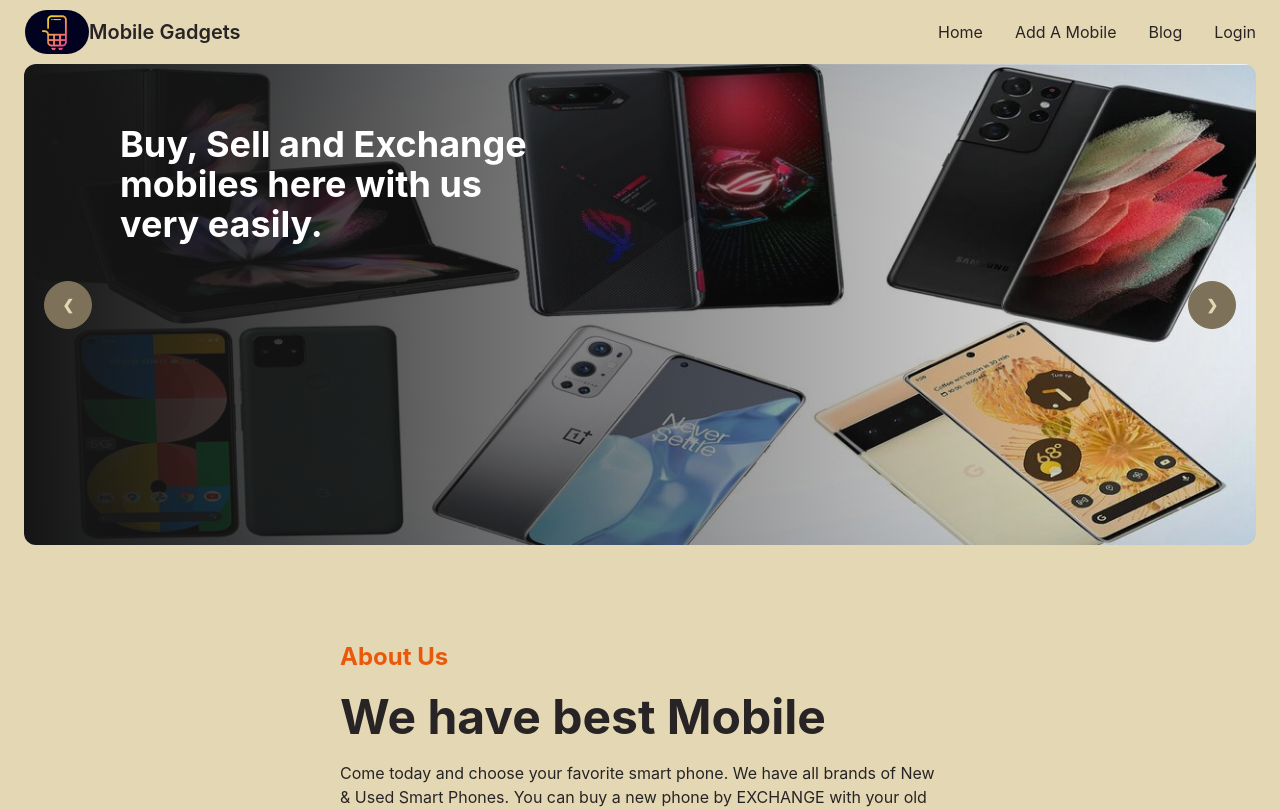
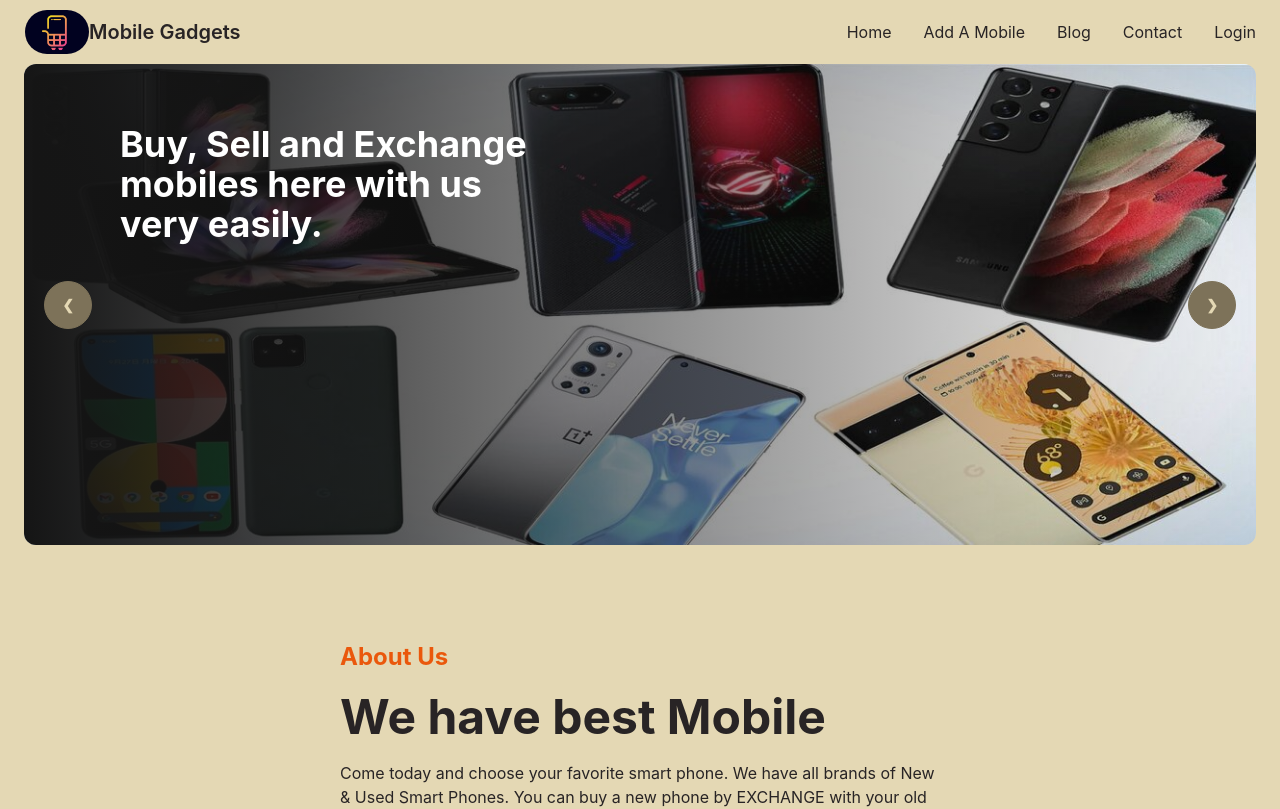
Before and after one commit to niloymodak/mobile-gadgets-client-12, a React (Create React App) app: page / in a window 1280 px wide. Shown: the top 809 px of the page. Built offline with nearby package versions, Linux system fonts and the light colour scheme; no server answers.

Commit message:
seven commit

```diff
--- /dev/null
+++ b/src/Pages/Contact/Contact.js
@@ -0,0 +1,12 @@
+import React from 'react';
+
+const Contact = () => {
+    return (
+        <div className='text-center'>
+            <h4>404</h4>
+            <h6>Page Not Found</h6>
+        </div>
+    );
+};
+
+export default Contact;
--- a/src/Pages/Shared/Navbar/Navbar.js
+++ b/src/Pages/Shared/Navbar/Navbar.js
@@ -15,6 +15,7 @@
         <li><Link to="/">Home</Link></li>
         <li><Link to="/addmobile">Add A Mobile</Link></li>
         <li><Link to="/blog">Blog</Link></li>
+        <li><Link to="*">Contact</Link></li>
         {user?.uid ?
             <>
                 <li><Link to="/dashboard">Dashboard</Link></li>
--- a/src/Routes/Routes/Routes.js
+++ b/src/Routes/Routes/Routes.js
@@ -2,6 +2,7 @@
 import DashboardLayout from "../../Layout/DashboardLayout";
 import Main from "../../Layout/Main";
 import Blog from "../../Pages/Blog/Blog";
+import Contact from "../../Pages/Contact/Contact";
 import AddedMobile from "../../Pages/Dashboard/AddedMobile/AddedMobile";
 import AddMobile from "../../Pages/Dashboard/AddMobile/AddMobile";
 import AllUsers from "../../Pages/Dashboard/AllUsers/AllUsers";
@@ -64,6 +65,10 @@
                 element: <AdminRoute><AddedMobile></AddedMobile></AdminRoute>
             },
         ]
+    },
+    {
+        path: '*',
+        element: <Contact></Contact>
     }
 ])
 
```
